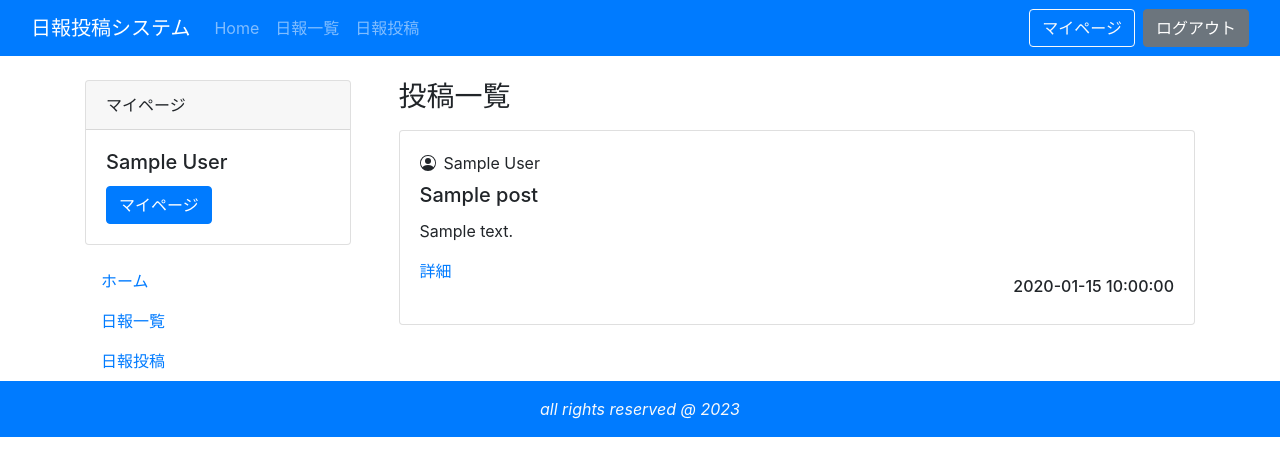
After one commit to xhisashix/diary_2023, a PHP site: page /posts/list.php in a window 1280 px wide. The commit adds this page. Shown: the top 476 px of the page. Run offline with PHP 8.4, Linux system fonts and the light colour scheme; the visitor is signed in with stand-in values (Sample User, id 1); tables that the repository leaves empty or names only in its code hold one stand-in row (values such as "Sample post").

Commit message:
諸々追加

```diff
--- a/global/header.php
+++ b/global/header.php
@@ -7,7 +7,7 @@ if (!isset($_SESSION)) {
 }
 
 ?>
-<header>
+<header class="sticky-top">
   <nav class="navbar navbar-expand-lg navbar navbar-dark bg-primary">
     <div class="container-fluid">
       <a class="navbar-brand" href="/">日報投稿システム</a>
@@ -20,7 +20,7 @@ if (!isset($_SESSION)) {
             <a class="nav-link cl-w" aria-current="page" href="/">Home</a>
           </li>
           <li class="nav-item">
-            <a class="nav-link" href="/list">日報一覧</a>
+            <a class="nav-link" href="/posts/list.php">日報一覧</a>
           </li>
           <li class="nav-item">
             <a class="nav-link" href="/posts/create.php">日報投稿</a>
@@ -39,7 +39,9 @@ if (!isset($_SESSION)) {
               <a name="" id="" class="btn btn-outline-light" href="/my_page/" role="button">マイページ</a>
             </li>
             <li class="nav-item ml-2">
-              <a name="" id="" class="btn btn-secondary" href="/logout/" role="button">ログアウト</a>
+              <form action="../login/logout.php" method="post">
+                <button type="submit" class="btn btn-secondary">ログアウト</button>
+              </form>
             </li>
           <?php } ?>
         </ul>
--- /dev/null
+++ b/global/sidebar.php
@@ -0,0 +1,41 @@
+<?php
+
+require_once('../models/user/UserClass.php');
+
+$usersClass = new UserClass();
+
+// ログインのしているユーザーの情報を取得
+$user = $usersClass->getUser($_SESSION['user_id']);
+
+?>
+
+<div class="mt-4" class="sticky-top">
+    <nav class="sidebar">
+      <div class="card">
+        <div class="card-header">
+          マイページ
+        </div>
+        <div class="card-body">
+          <h5 class="card-title"><?php echo $user['name'] ?></h5>
+          <a href="/my_page/index.php" class="btn btn-primary">マイページ</a>
+        </div>
+      </div>
+      <ul class="nav flex-column mt-3">
+        <li class="nav-item">
+          <a class="nav-link active" href="/my_page/index.php">
+            ホーム
+          </a>
+        </li>
+        <li class="nav-item">
+          <a class="nav-link" href="/my_page/posts/list.php">
+            日報一覧
+          </a>
+        </li>
+        <li class="nav-item">
+          <a class="nav-link" href="/my_page/posts/create.php">
+            日報投稿
+          </a>
+        </li>
+      </ul>
+    </nav>
+</div>
--- a/models/posts/PostsClass.php
+++ b/models/posts/PostsClass.php
@@ -52,9 +52,10 @@ class PostsClass extends DBConnect
    * @param string $sql
    * @return array
    */
-  public function getPosts($sql)
+  public function getPosts()
   {
-    $sql = "SELECT * FROM posts";
+    // usersテーブルと結合
+    $sql = "SELECT * FROM posts INNER JOIN users ON posts.user_id = users.id";
     $stmt = $this->pdo()->prepare($sql);
     $stmt->execute();
     $result = $stmt->fetchAll(PDO::FETCH_ASSOC);
@@ -69,7 +70,7 @@ class PostsClass extends DBConnect
    */
   public function getPost($id)
   {
-    $sql = "SELECT * FROM posts WHERE id = :id";
+    $sql = "SELECT * FROM posts INNER JOIN users ON posts.user_id = users.id WHERE posts.id = :id";
     $stmt = $this->pdo()->prepare($sql);
     $stmt->bindValue(':id', $id, PDO::PARAM_INT);
     $stmt->execute();
@@ -132,4 +133,21 @@ class PostsClass extends DBConnect
     $result = $stmt->fetchAll(PDO::FETCH_ASSOC);
     return $result;
   }
+
+
+  /**
+   * 日報検索処理
+   * @param string $sql
+   * @param string $search_word
+   * @return array
+   */
+  public function searchPosts($search_word)
+  {
+    $sql = "SELECT * FROM posts INNER JOIN users ON posts.user_id = users.id WHERE title LIKE :search_word OR content LIKE :search_word";
+    $stmt = $this->pdo()->prepare($sql);
+    $stmt->bindValue(':search_word', '%' . $search_word . '%', PDO::PARAM_STR);
+    $stmt->execute();
+    $result = $stmt->fetchAll(PDO::FETCH_ASSOC);
+    return $result;
+  }
 }
--- /dev/null
+++ b/models/user/UserClass.php
@@ -0,0 +1,21 @@
+<?php
+
+require_once('../models/dbconnect.php');
+
+class UserClass extends DBConnect {
+
+  /**
+   * ユーザー情報を取得
+   */
+  public function getUser($user_id){
+    $sql = "SELECT * FROM users WHERE id = :user_id";
+    $stmt = $this->pdo()->prepare($sql);
+    $stmt->bindValue(':user_id', $user_id, PDO::PARAM_INT);
+    $stmt->execute();
+    $result = $stmt->fetch(PDO::FETCH_ASSOC);
+    return $result;
+  }
+
+}
+
+?>
--- a/my_page/index.php
+++ b/my_page/index.php
@@ -13,7 +13,7 @@ isset($_SESSION['user_name']) ? $user_name = $_SESSION['user_name'] : $user_name
 isset($_SESSION['user_email']) ? $email = $_SESSION['user_email'] : $email = null;
 
 $postsClass = new PostsClass(null, null, $user_id);
-$posts = $postsClass->getPosts($user_id);
+$posts = $postsClass->getUserPosts($user_id);
 
 ?>
 
--- /dev/null
+++ b/posts/list.php
@@ -0,0 +1,46 @@
+<?php
+
+require_once('../models/posts/PostsClass.php');
+
+$postsClass = new PostsClass(null, null, null);
+
+// 投稿一覧を取得
+$posts = $postsClass->getPosts();
+
+?>
+
+<?php require_once('../global/header.php') ?>
+
+<div class="container d-flex">
+
+  <div class="sidebar w-25 mr-5">
+    <?php require_once('../global/sidebar.php') ?>
+  </div>
+
+  <main class="pt-4 pb-4 w-75">
+    <h3 class="fs-3">投稿一覧</h3>
+    <ul class="list-unstyled">
+      <?php foreach ($posts as $post) { ?>
+        <li class="mt-3">
+          <div class="card">
+            <div class="card-body">
+              <div class="d-flex justify-content-start align-items-center">
+                <svg xmlns="http://www.w3.org/2000/svg" width="16" height="16" fill="currentColor" class="bi bi-person-circle" viewBox="0 0 16 16">
+                  <path d="M11 6a3 3 0 1 1-6 0 3 3 0 0 1 6 0z" />
+                  <path fill-rule="evenodd" d="M0 8a8 8 0 1 1 16 0A8 8 0 0 1 0 8zm8-7a7 7 0 0 0-5.468 11.37C3.242 11.226 4.805 10 8 10s4.757 1.225 5.468 2.37A7 7 0 0 0 8 1z" />
+                </svg>
+                <span class="card-title mb-0 ml-2"><?php echo $post['name'] ?></span>
+              </div>
+              <h5 class="card-title mt-2"><?php echo $post['title'] ?></h5>
+              <p class="card-text"><?php echo $post['content'] ?></p>
+              <a href="/posts/detail.php?id=<?php echo $post['id'] ?>" class="card-link">詳細</a>
+              <h6 class="card-subtitle mb-2 text-right"><?php echo $post['updated_at'] ?></h6>
+            </div>
+          </div>
+        </li>
+      <?php } ?>
+    </ul>
+  </main>
+</div>
+
+<?php require_once('../global/footer.php') ?>
```
Also changed, not shown: posts/detail.php (added, +36 -0 lines).
